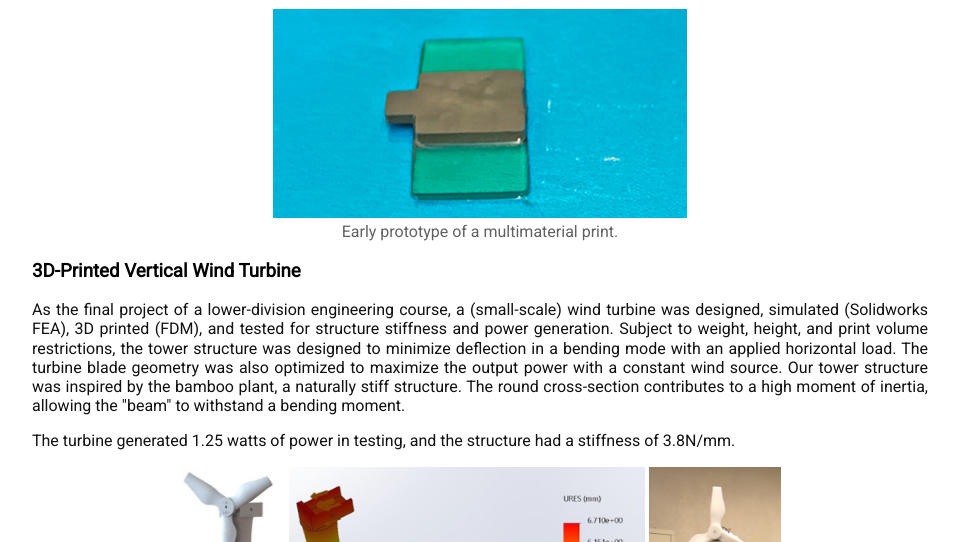
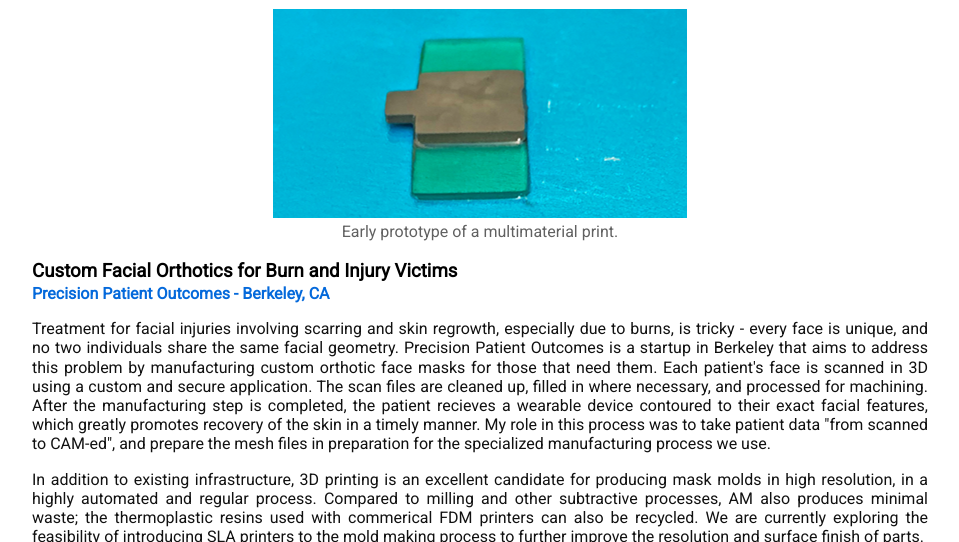
Before and after one commit to carbonheliumnitrogen/carbonheliumnitrogen.github.io, a Jekyll site: the page built from projects.html, in a window 1280 px wide and 1400 px high, scrolled down 1492 px. Shown: the top 542 px of the window, without its empty margins (160-1119 px from the left). Built offline with Jekyll 4.4.1, drawn with Linux system fonts in a browser that asks for light colours; some of the changed text lies outside the part shown; grey boxes are pictures that could not be loaded.

Commit message:
Update projects.html

```diff
--- a/projects.html
+++ b/projects.html
@@ -57,6 +57,19 @@ text-align: center;
 		<figcaption> Early prototype of a multimaterial print. </figcaption>
 	</figure>
 </div>
+
+	<h3>Custom Facial Orthotics for Burn and Injury Victims</h3>
+	<h4><a href="https://www.precisionpatientoutcomes.com/" target="_blank">Precision Patient Outcomes - Berkeley, CA</a></h4>
+	<p>Treatment for facial injuries involving scarring and skin regrowth, especially due to burns, is tricky - every face is unique, and no two individuals share the same facial geometry. Precision Patient Outcomes is a startup in Berkeley that aims to address this problem by manufacturing custom orthotic face masks for those that need them. Each patient's face is scanned in 3D using a custom and secure application. The scan files are cleaned up, filled in where necessary, and processed for machining. After the manufacturing step is completed, the patient recieves a wearable device contoured to their exact facial features, which greatly promotes recovery of the skin in a timely manner. My role in this process was to take patient data "from scanned to CAM-ed", and prepare the mesh files in preparation for the specialized manufacturing process we use.</p>
+
+<p> In addition to existing infrastructure, 3D printing is an excellent candidate for producing mask molds in high resolution, in a highly automated and regular process. Compared to milling and other subtractive processes, AM also produces minimal waste; the thermoplastic resins used with commerical FDM printers can also be recycled. We are currently exploring the feasibility of introducing SLA printers to the mold making process to further improve the resolution and surface finish of parts. </p>
+
+<div id="row">
+	<figure>
+    		<img class="columntwo" src="PPO.png">
+		<figcaption> Prototype orthotic masks sit atop 3D-printed positive molds. </figcaption>
+	</figure>
+</div>
 	<h3>3D-Printed Vertical Wind Turbine</h3>
 	<p>As the final project of a lower-division engineering course, a (small-scale) wind turbine was designed, simulated (Solidworks FEA), 3D printed (FDM), and tested for structure stiffness and power generation. Subject to weight, height, and print volume restrictions, the tower structure was designed to minimize deflection in a bending mode with an applied horizontal load. The turbine blade geometry was also optimized to maximize the output power with a constant wind source. Our tower structure was inspired by the bamboo plant, a naturally stiff structure. The round cross-section contributes to a high moment of inertia, allowing the "beam" to withstand a bending moment. </p>
 	<p> The turbine generated 1.25 watts of power in testing, and the structure had a stiffness of 3.8N/mm. </p>
```
